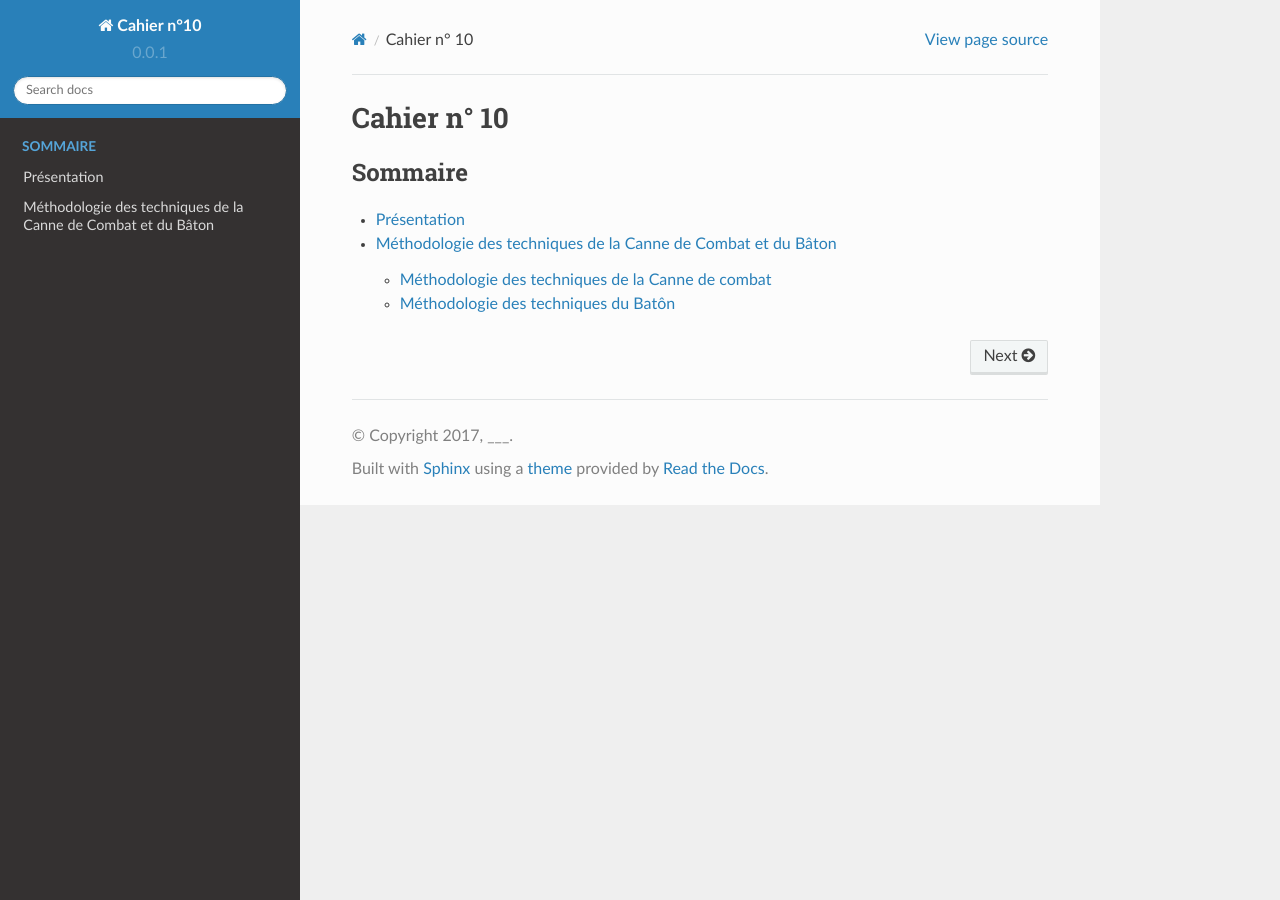
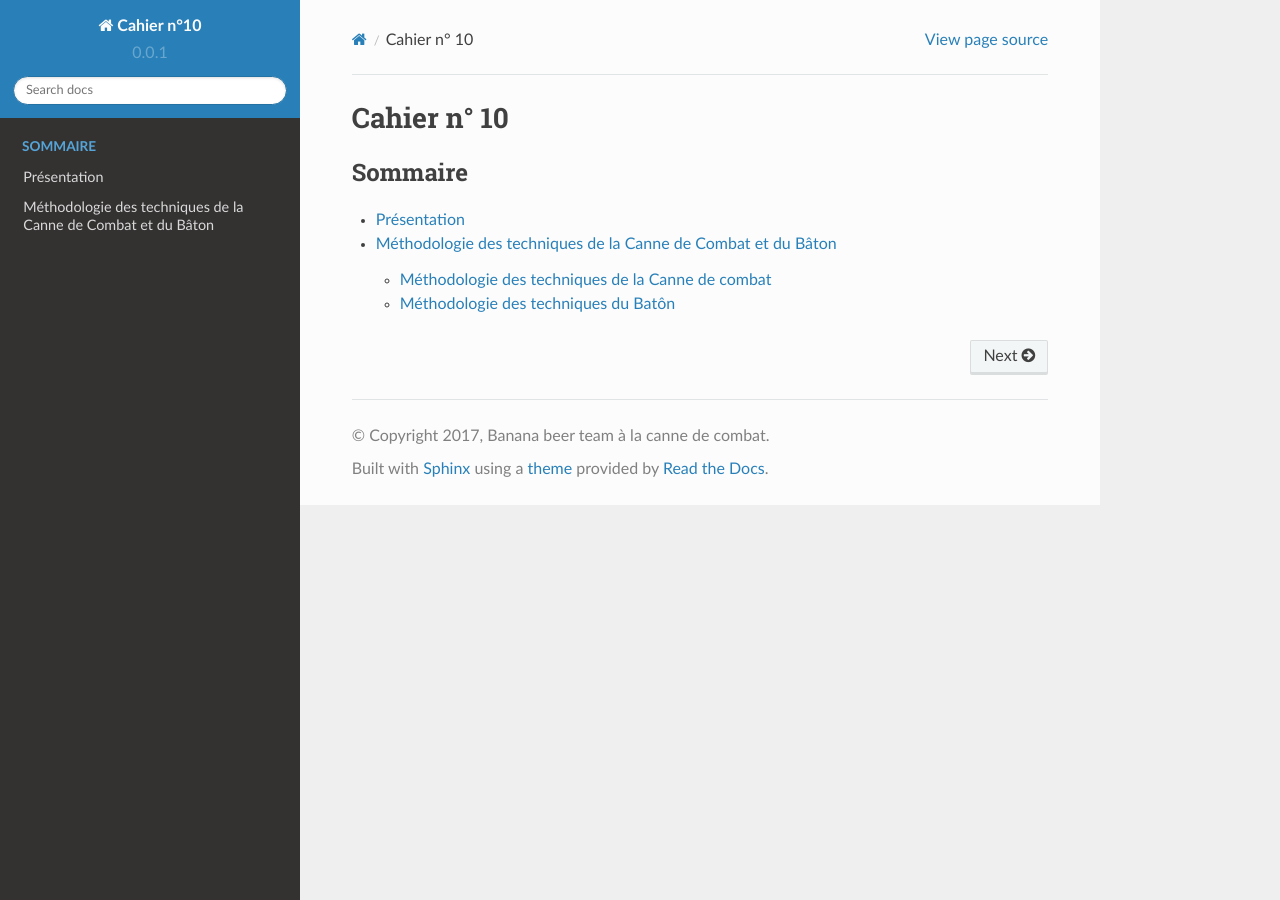
Before and after one commit to ksadorf/transcription_cahier10, a Sphinx documentation site: the page built from docs/index.rst, in a window 1280 px wide. Built offline with Sphinx 7.4.7 and the Read the Docs theme 2.0.0, drawn with Linux system fonts in a browser that asks for light colours.

Commit message:
Ajout des bons droits d'auteurs

```diff
--- a/docs/conf.py
+++ b/docs/conf.py
@@ -55,7 +55,7 @@ master_doc = 'index'
 
 # General information about the project.
 project = u'Cahier n°10'
-copyright = u'2017, ___'
+copyright = u'2017, Banana beer team à la canne de combat'
 author = u'Maurice'
 
 # The version info for the project you're documenting, acts as replacement for
```
